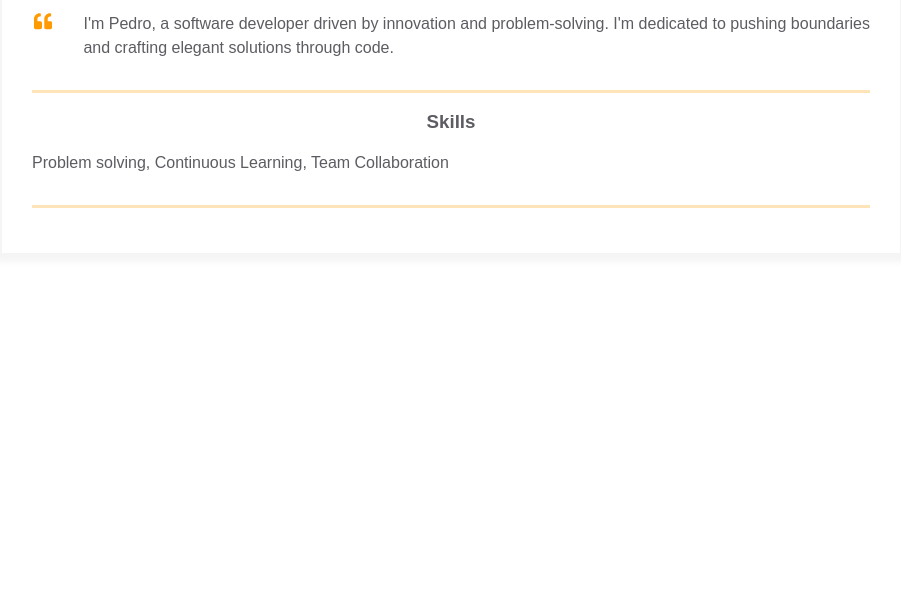
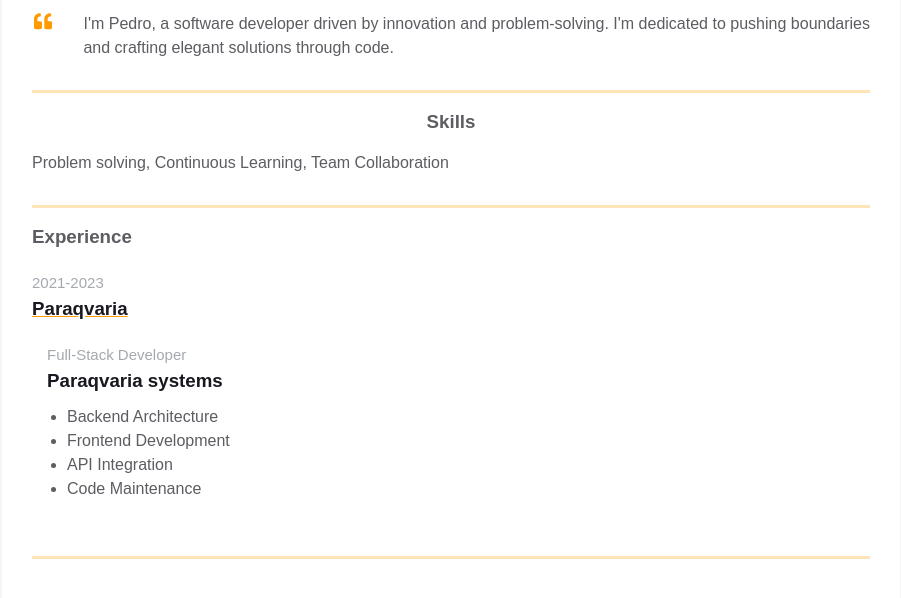
Before and after one commit to pedrojcaceresl/homepage, a plain HTML site: page index.html in a window 1280 px wide. Shown: the part 338-936 px from the top of the page, without its empty margins (189-1090 px from the left). Before the commit the page ends 800 px from the top, so only its background shows below. Drawn offline with Linux system fonts and the light colour scheme.

Commit message:
Add experience block

```diff
--- a/index.html
+++ b/index.html
@@ -83,6 +83,34 @@
                     </div>
                 </div>
             </div>
+            <div class="container">
+                <div class="resume__block">
+                    <div class="main-info fh">
+                        <div class="experiences">
+                            <h3 class="experiences__header">Experience</h3>
+                            <div class="experiences__company">
+                                <div class="experiences__company-header">
+                                    <span class="experiences__company-header-durability">2021-2023</span>
+                                    <h3 class="experiences__company-header-name">Paraqvaria</h3>
+                                </div>
+
+                                <div class="experiences__company-project">
+                                    <span class="experiences__company-project-role">Full-Stack Developer</span>
+                                    <h3 class="experiences__company-project-name">Paraqvaria systems</h3>
+                                    <ul class="experiences__company-project-responsibilities">
+                                        <li>Backend Architecture</li>
+                                        <li>Frontend Development</li>
+                                        <li>API Integration</li>
+                                        <li>Code Maintenance</li>
+                                    </ul>
+                                </div>
+                            </div>
+                        </div>
+
+                        <div class="additional-info fv"></div>
+                    </div>
+                </div>
+            </div>
         </div>
     </main>
 </body>
```
